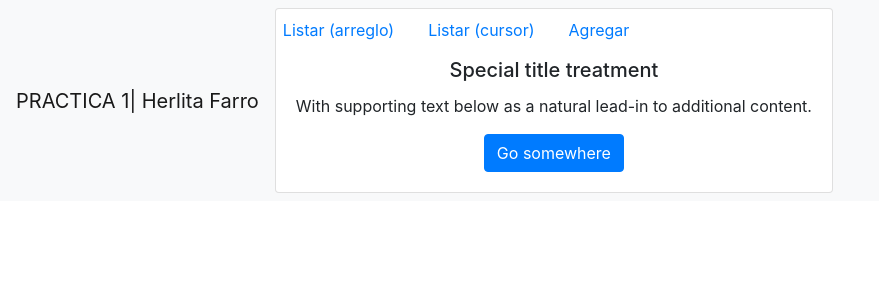
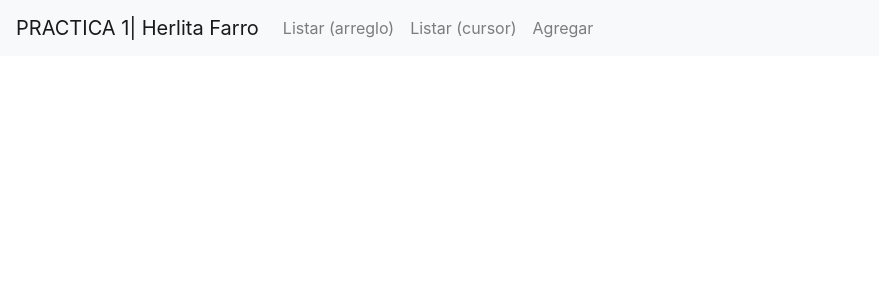
Before and after one commit to Herlita-mili/practica1_SolNub, a PHP site: page /encabezado.php in a window 1280 px wide. Shown: the top 300 px of the page, without its empty margins (0-879 px from the left). Run offline with PHP 8.4, Linux system fonts and the light colour scheme.

Commit message:
first commit

```diff
--- a/encabezado.php
+++ b/encabezado.php
@@ -19,9 +19,8 @@
         <a class="navbar-brand" target="_blank" href="https://tecsup.instructure.com/courses/25788">
         PRACTICA 1| Herlita Farro
         </a>
-        <div class="card text-center" id="miNavbar">
-            <div>
-            <ul class="nav nav-tabs card-header-tabs">
+        <div class="collapse navbar-collapse" id="miNavbar">
+            <ul class="navbar-nav mr-auto">
                 <li class="nav-item">
                     <a class="nav-link" href="./listar.php">Listar (arreglo)</a>
                 </li>
@@ -33,12 +32,6 @@
                 </li>
             </ul>
         </div>
-        <div class="card-body">
-        <h5 class="card-title">Special title treatment</h5>
-        <p class="card-text">With supporting text below as a natural lead-in to additional content.</p>
-        <a href="#" class="btn btn-primary">Go somewhere</a>
-        </div>
-        </div>
     </nav>
     <!-- Termina la definición del menú -->
     <main role="main" class="container">
```
